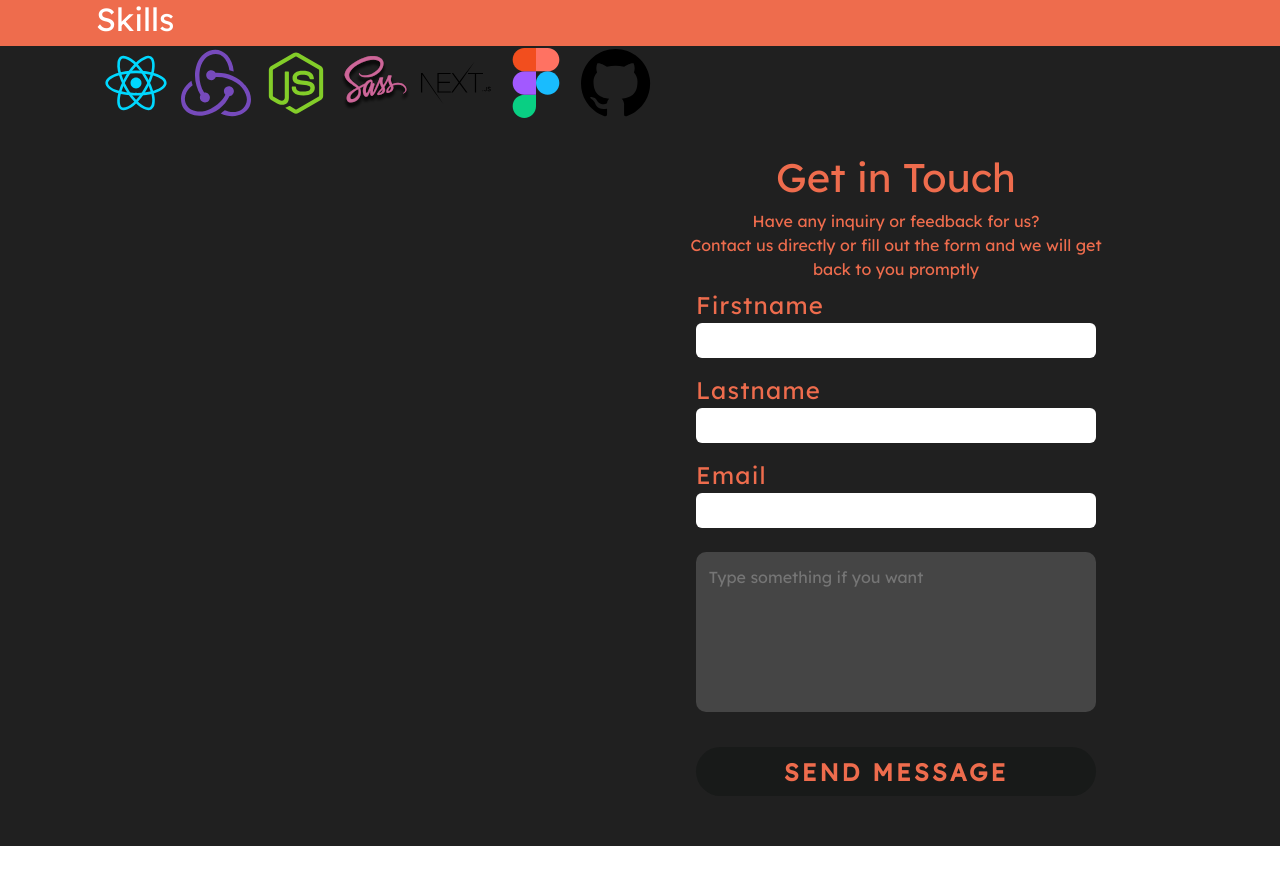
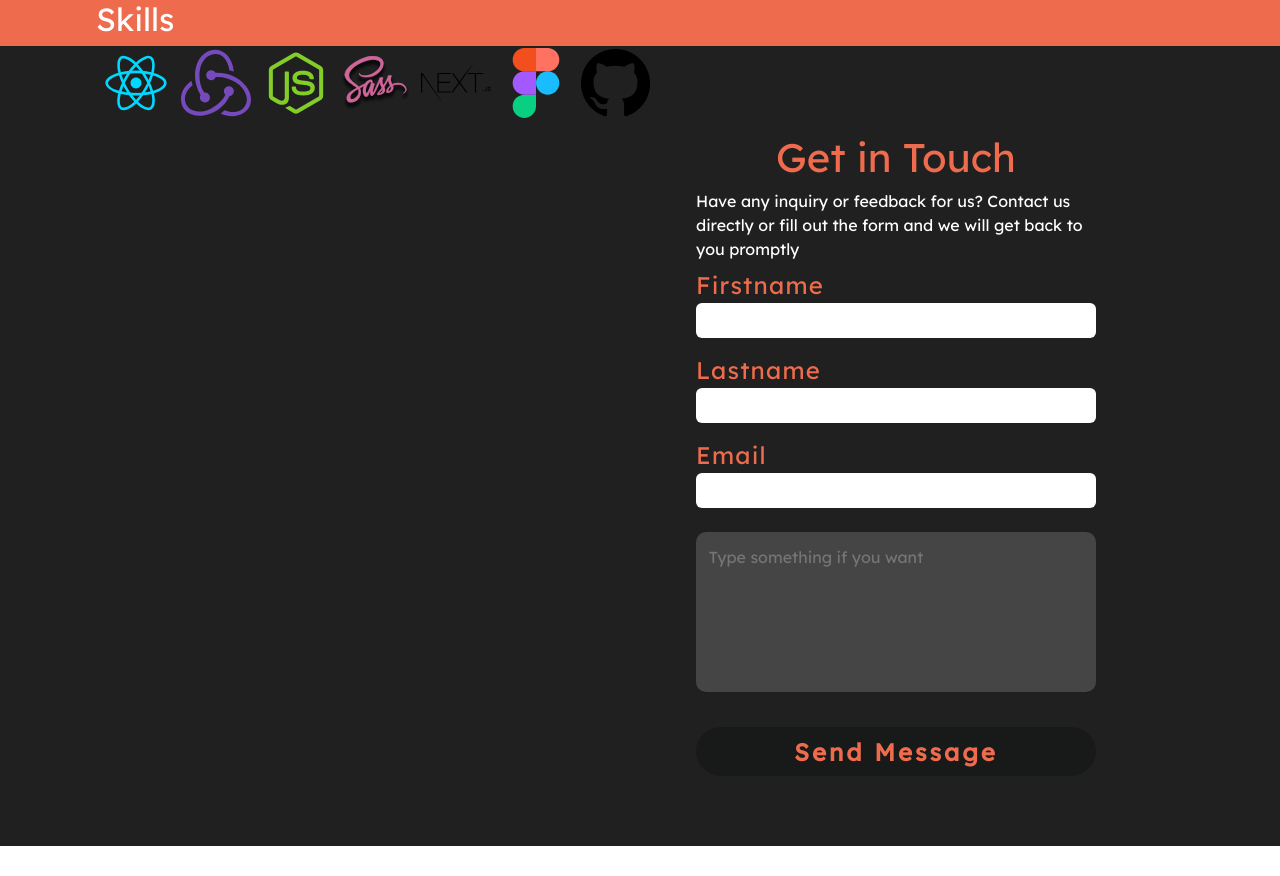
Before and after one commit to sujoyduttajad/BeatsUp, a React (Create React App) app: page /AboutUs in a window 1280 px wide. Shown: the part 1640-2516 px from the top of the page. Built offline with nearby package versions, Linux system fonts and the light colour scheme; a web font is replaced by a local one.

Commit message:
added content to the contact us form

```diff
--- a/src/pages/AboutUs.js
+++ b/src/pages/AboutUs.js
@@ -86,9 +86,9 @@ const AboutUs = () => {
                 <section className="contactus-container">
                     <div className="contactus-intro">
                         <h1>Get in Touch</h1>
-                        <p>Have any inquiry or feedback for us?</p>
-                        <p>Contact us directly or fill out the form and we will get</p>
-                        <p> back to you promptly</p>
+                        <p>Have any inquiry or feedback for us?
+                        Contact us directly or fill out the form and we will get
+                         back to you promptly</p>
                         <form className="contactus__form">
                         <div className="contactus__input">
                             <label>Firstname</label>
@@ -110,7 +110,7 @@ const AboutUs = () => {
                         </div>
 
                         <div>
-                            <button className="form__button">Send Message</button>
+                            <button className="contactus__button">Send Message</button>
                         </div>
                     </form>
 
--- a/src/styles/_aboutus.scss
+++ b/src/styles/_aboutus.scss
@@ -2,6 +2,9 @@
 
 
 $LexenDeca: 'Lexend Deca', sans-serif;
+$primaryBlack: #181A19;
+$ShadowColor: #404340;
+$BurnSienna: #EE6C4D;
 
 @mixin flex($direction, $justify, $align) {
     display: flex;
@@ -22,7 +25,7 @@ $LexenDeca: 'Lexend Deca', sans-serif;
 
 .bioData-container {
     @include flex(row, space-between, center);
-    background-color: #EE6C4D;
+    background-color: $BurnSienna;
 }
 
 .bioData-intro {
@@ -82,15 +85,21 @@ $LexenDeca: 'Lexend Deca', sans-serif;
     @include flex(row-reverse, space-between, center);
     max-width: 100vw;
     width: 100%;
+    max-height: 100vh;
+    height: 100%;
 }
 
 .contactus-intro {
     @include flex(column, center, center);
     width: 60vw;
-    color: #EE6C4D;
-    margin-top: 8.5rem;
+    color: $BurnSienna;
+    margin-top: 6rem;
     h1 {
-        color: #EE6C4D;
+        color: $BurnSienna;
+    }
+    p {
+        width: 25rem;
+        color: #fff;
     }
 }
 
@@ -108,13 +117,7 @@ $LexenDeca: 'Lexend Deca', sans-serif;
         font-weight: 500;
         margin-bottom: 0;
         margin-top: 6px;
-        color: #EE6C4D;
-    }
-    p {
-        margin-bottom: 0;
-        a {
-            color: #fefefe;
-        }
+        color: $BurnSienna;
     }
 }
 
@@ -125,7 +128,6 @@ $LexenDeca: 'Lexend Deca', sans-serif;
     border: 0;
     font-size: 1em;
     padding: 0.35rem 1rem;
-    // margin: 1px -10px;
     outline: 0;
 }
 
@@ -143,6 +145,34 @@ $LexenDeca: 'Lexend Deca', sans-serif;
     outline: 0;
 }
 
+
+.contactus__button {
+    font-family: inherit;
+	font-size: inherit;
+    width: 25rem;
+	cursor: pointer;
+	display: inline-block;
+    border: 0;
+    border-radius: 25px;
+    margin-top: 1rem;
+    padding: 0.4rem;
+	text-transform: none;
+	letter-spacing: 3px;
+	outline: none;
+	transition: all 0.3s;
+    font-size: 1.5em;
+    font-weight: 700;
+    -webkit-transition: all 0.3s;
+	-moz-transition: all 0.3s;
+    vertical-align: middle;
+    background-color: $primaryBlack;
+    color: $BurnSienna;
+
+    &:hover {
+        box-shadow: 0px 2px 10px $ShadowColor;
+    }
+}
+
 .about {
     max-width: 50vw;
     width: 100%;
@@ -154,11 +184,11 @@ $LexenDeca: 'Lexend Deca', sans-serif;
     margin-top: 4rem;
 
     h1 {
-        color: #EE6C4D;
+        color: $BurnSienna;
         font-size: 7rem;
     }
     p {
-        color: #EE6C4D;
+        color: $BurnSienna;
         font-size: 2rem;
         letter-spacing: 2px;
         margin-bottom: 1.5rem;
```
